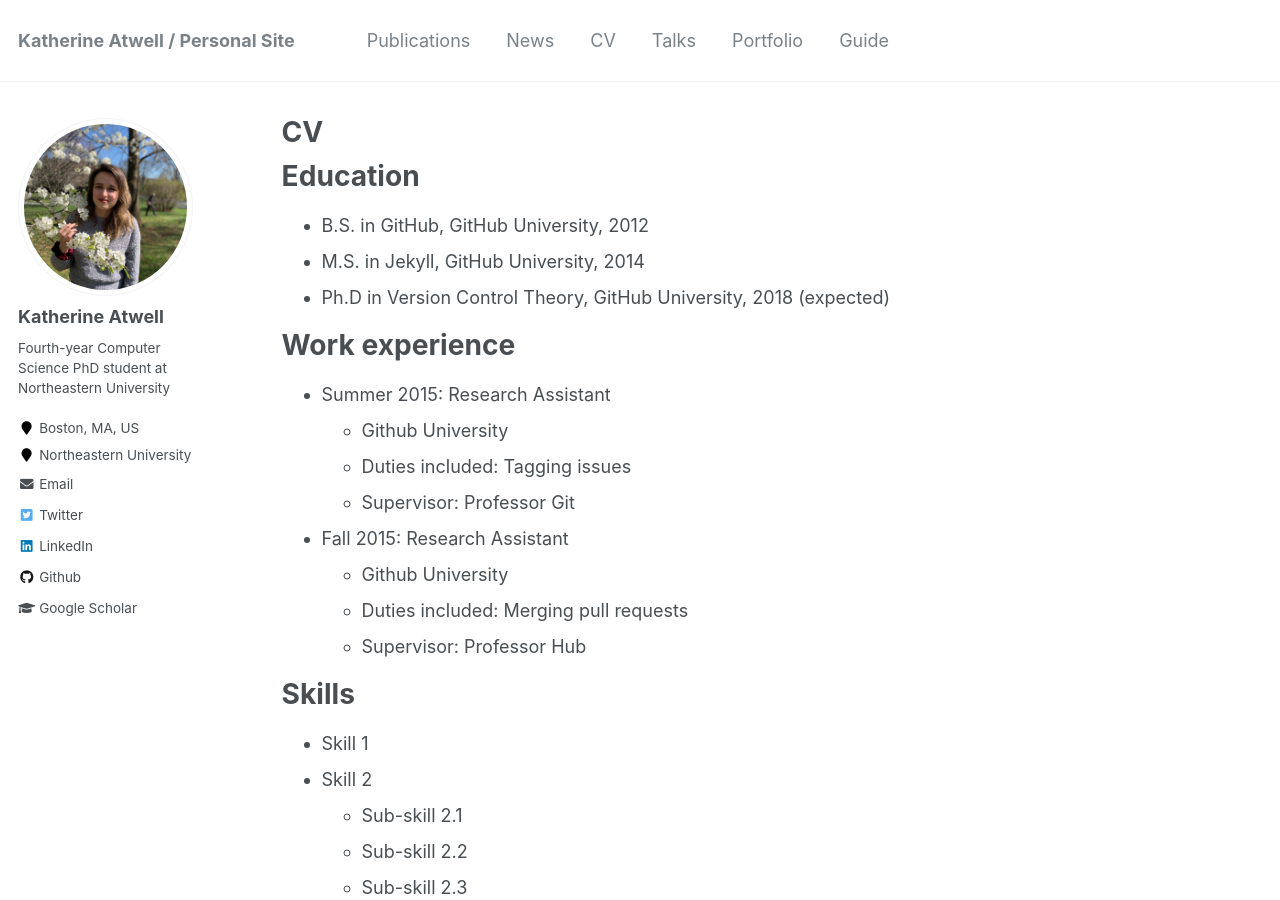
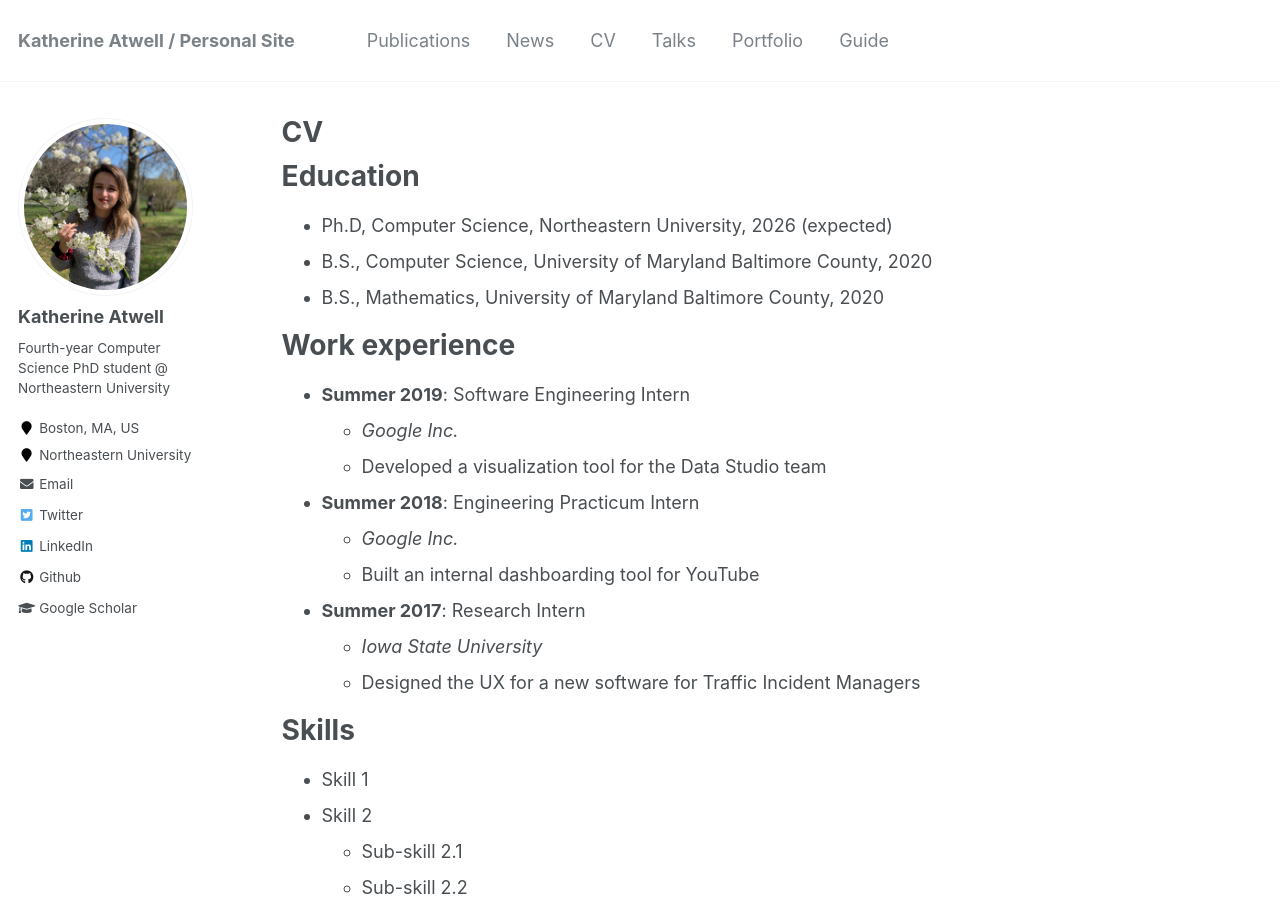
Before and after one commit to katherine-atwell/katherine-atwell.github.io, a Jekyll site: the page built from _pages/cv.md, in a window 1280 px wide and 900 px high. Built offline with Jekyll 4.4.1, drawn with Linux system fonts in a browser that asks for light colours.

Commit message:
CV information

```diff
--- a/_config.yml
+++ b/_config.yml
@@ -82,7 +82,7 @@ analytics:
 author:
   name             : "Katherine Atwell"
   avatar           : "profile.jpeg"
-  bio              : "Fourth-year Computer Science PhD student at Northeastern University"
+  bio              : "Fourth-year Computer Science PhD student @ Northeastern University"
   location         : "Boston, MA, US"
   employer         : "Northeastern University"
   pubmed           :
--- a/_pages/cv.md
+++ b/_pages/cv.md
@@ -11,21 +11,23 @@ redirect_from:
 
 Education
 ======
-* B.S. in GitHub, GitHub University, 2012
-* M.S. in Jekyll, GitHub University, 2014
-* Ph.D in Version Control Theory, GitHub University, 2018 (expected)
+* Ph.D, Computer Science, Northeastern University, 2026 (expected)
+* B.S., Computer Science, University of Maryland Baltimore County, 2020
+* B.S., Mathematics, University of Maryland Baltimore County, 2020
 
 Work experience
 ======
-* Summer 2015: Research Assistant
-  * Github University
-  * Duties included: Tagging issues
-  * Supervisor: Professor Git
+* **Summer 2019**: Software Engineering Intern
+  * *Google Inc.*
+  * Developed a visualization tool for the Data Studio team
 
-* Fall 2015: Research Assistant
-  * Github University
-  * Duties included: Merging pull requests
-  * Supervisor: Professor Hub
+* **Summer 2018**: Engineering Practicum Intern
+  * *Google Inc.*
+  * Built an internal dashboarding tool for YouTube
+
+* **Summer 2017**: Research Intern
+  * *Iowa State University*
+  * Designed the UX for a new software for Traffic Incident Managers
 
 Skills
 ======
```
